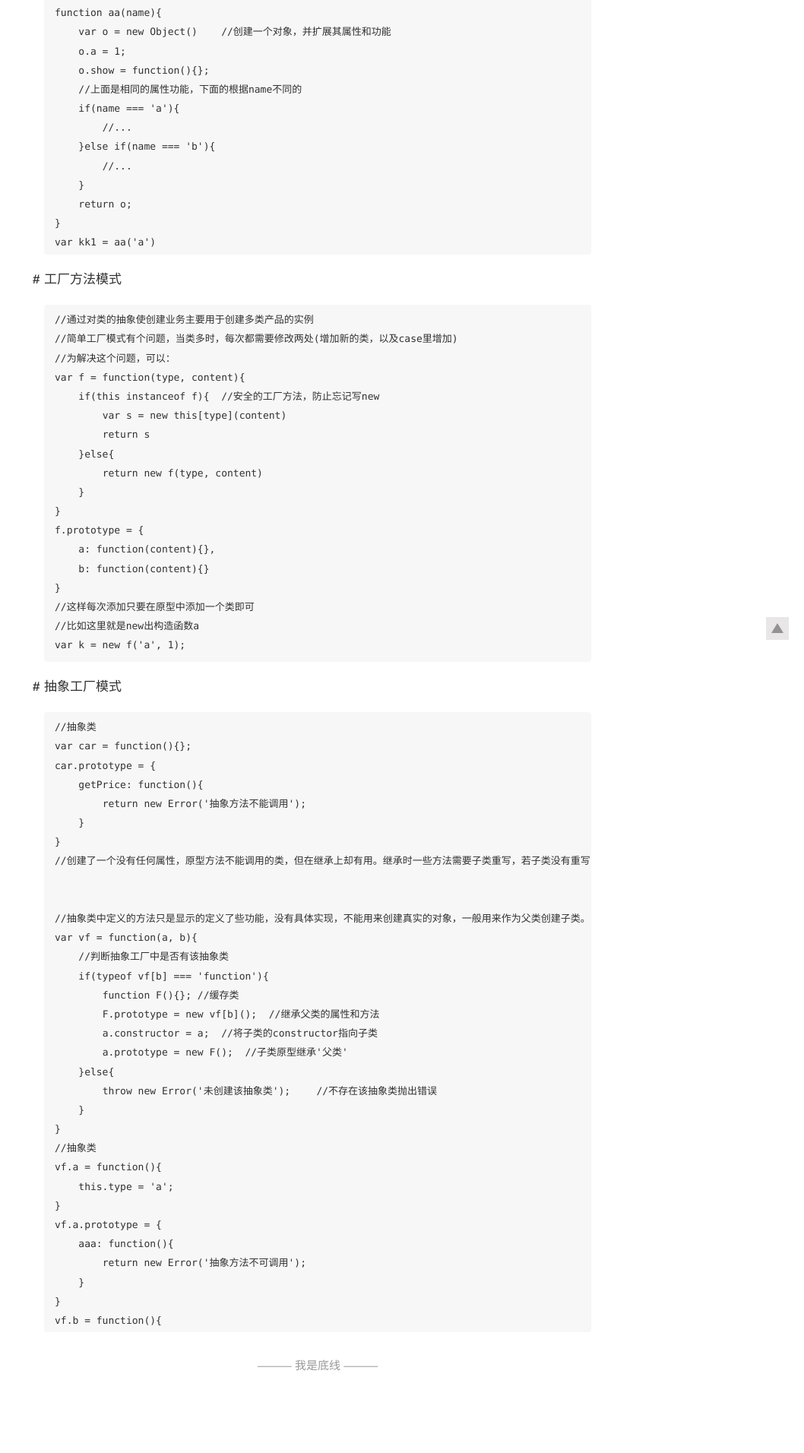
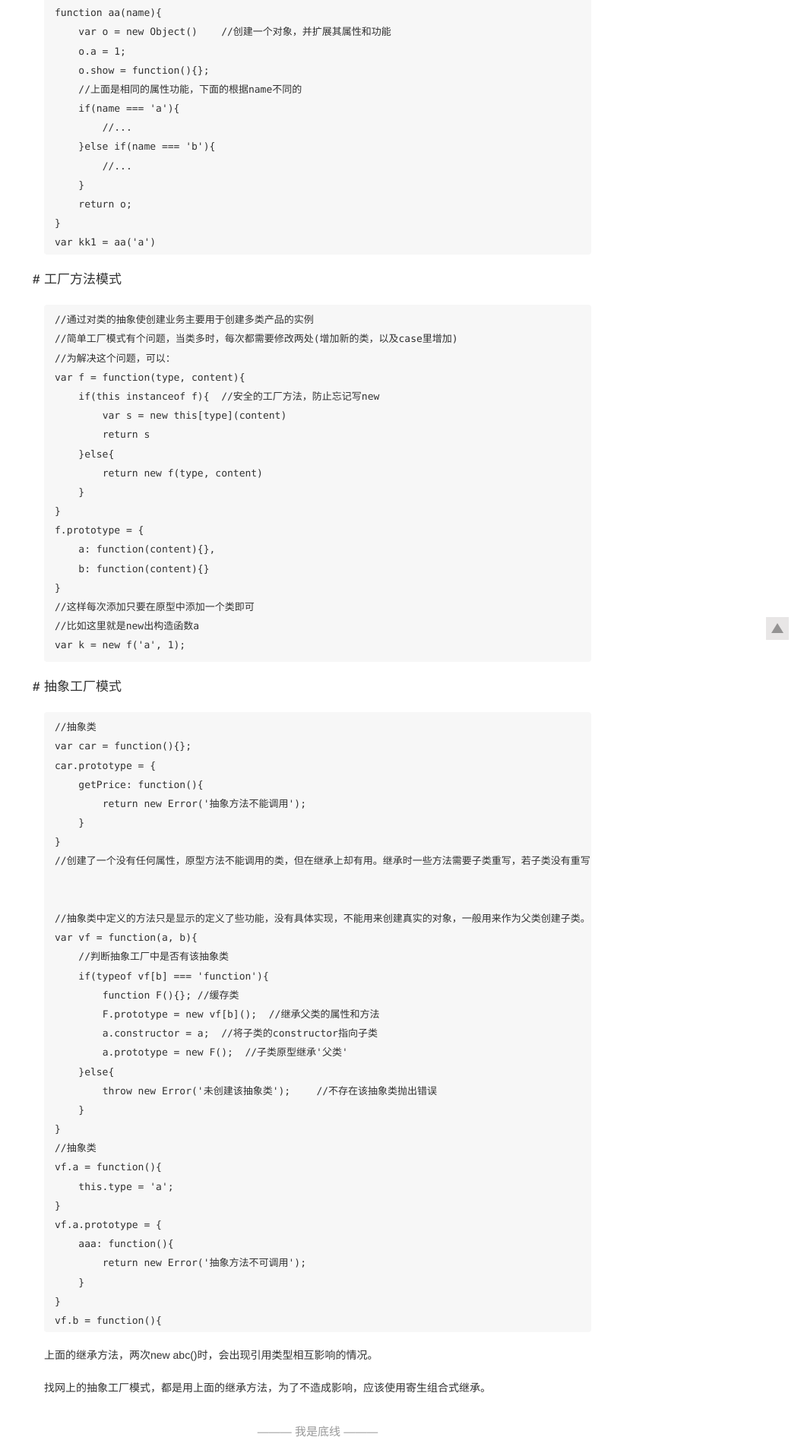
Before and after one commit to LinXiudong/LinXiudong.github.io, a Jekyll site: the page built from _posts/2018/2018-05-19-设计模式(二) 工厂模式.md, in a window 1280 px wide. Shown: the part 709-2621 px from the top of the page at 76% size, without its empty margins (222-1280 px from the left). Built offline with Jekyll 4.4.1, drawn with Linux system fonts in a browser that asks for light colours; before the commit the page ends 2534 px from its top, so only the background shows below that.

Commit message:
修改文档

````diff
--- a/_posts/2018/2018-05-19-设计模式(二) 工厂模式.md
+++ b/_posts/2018/2018-05-19-设计模式(二) 工厂模式.md
@@ -126,3 +126,7 @@ var x2 = new abc2();
 //对过渡类的原型继承时不仅需要继承父类原型的方法，还要继承父类的对象属性，所以需要new将父类构造函数执行一遍来复制其中的属性和方法
 //用这种方法就知道子类属于哪个产品簇，比如这里abc属于a，abc2属于b，之后还有abc3、abc4的话也可以知道属于a还是b，同时也就知道了对应的该产品簇需要的方法并正确使用
 ```
+
+上面的继承方法，两次new abc()时，会出现引用类型相互影响的情况。
+
+找网上的抽象工厂模式，都是用上面的继承方法，为了不造成影响，应该使用寄生组合式继承。
````
Also changed, not shown: _posts/2018/2018-05-11-设计模式(一) 面向对象.md (+3 -0 lines).
